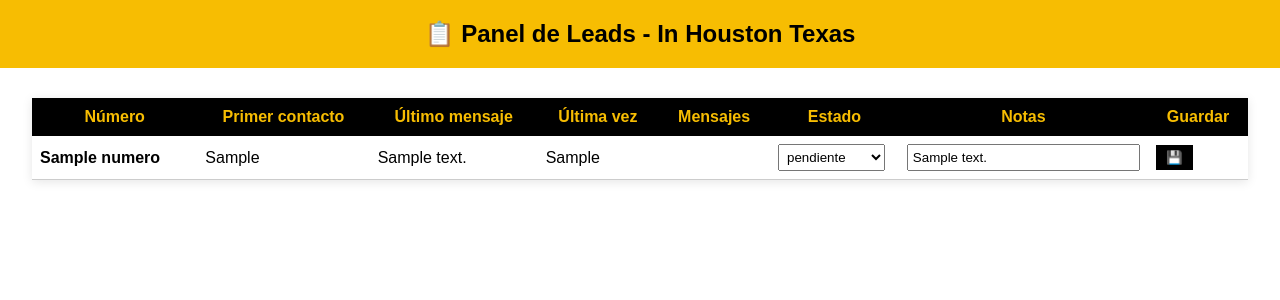
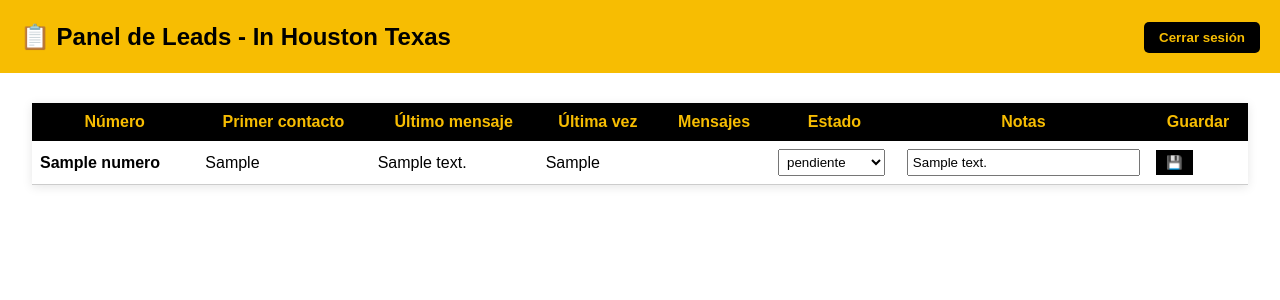
Before and after one commit to Sundingalue/multi-bot-inteligente-v1, a Flask app: template templates/panel.html in a window 1280 px wide. Shown: the top 300 px of the page. Run offline with Flask 3, Linux system fonts and the light colour scheme; the template is opened without the code that fills it: most values are stand-ins (such as "Sample title", 1, 10 or a date in 2020).

Commit message:
Mejoras visuales en panel y botón de cerrar sesión

```diff
--- a/templates/panel.html
+++ b/templates/panel.html
@@ -10,13 +10,31 @@
             margin: 0;
             padding: 0;
         }
-        header {
+        .header {
             background-color: #F7BD02;
             padding: 20px;
-            text-align: center;
             color: black;
             font-size: 24px;
             font-weight: bold;
+            display: flex;
+            justify-content: space-between;
+            align-items: center;
+        }
+        .logout-form {
+            margin: 0;
+        }
+        .logout-form button {
+            background-color: #000;
+            color: #F7BD02;
+            border: none;
+            padding: 8px 15px;
+            font-weight: bold;
+            border-radius: 5px;
+            cursor: pointer;
+        }
+        .logout-form button:hover {
+            background-color: #FFD700;
+            color: #000;
         }
         table {
             width: 95%;
@@ -60,7 +78,13 @@
     </style>
 </head>
 <body>
-    <header>📋 Panel de Leads - In Houston Texas</header>
+    <div class="header">
+        <div>📋 Panel de Leads - In Houston Texas</div>
+        <form class="logout-form" method="POST" action="/logout">
+            <button type="submit">Cerrar sesión</button>
+        </form>
+    </div>
+
     <table>
         <thead>
             <tr>
```
